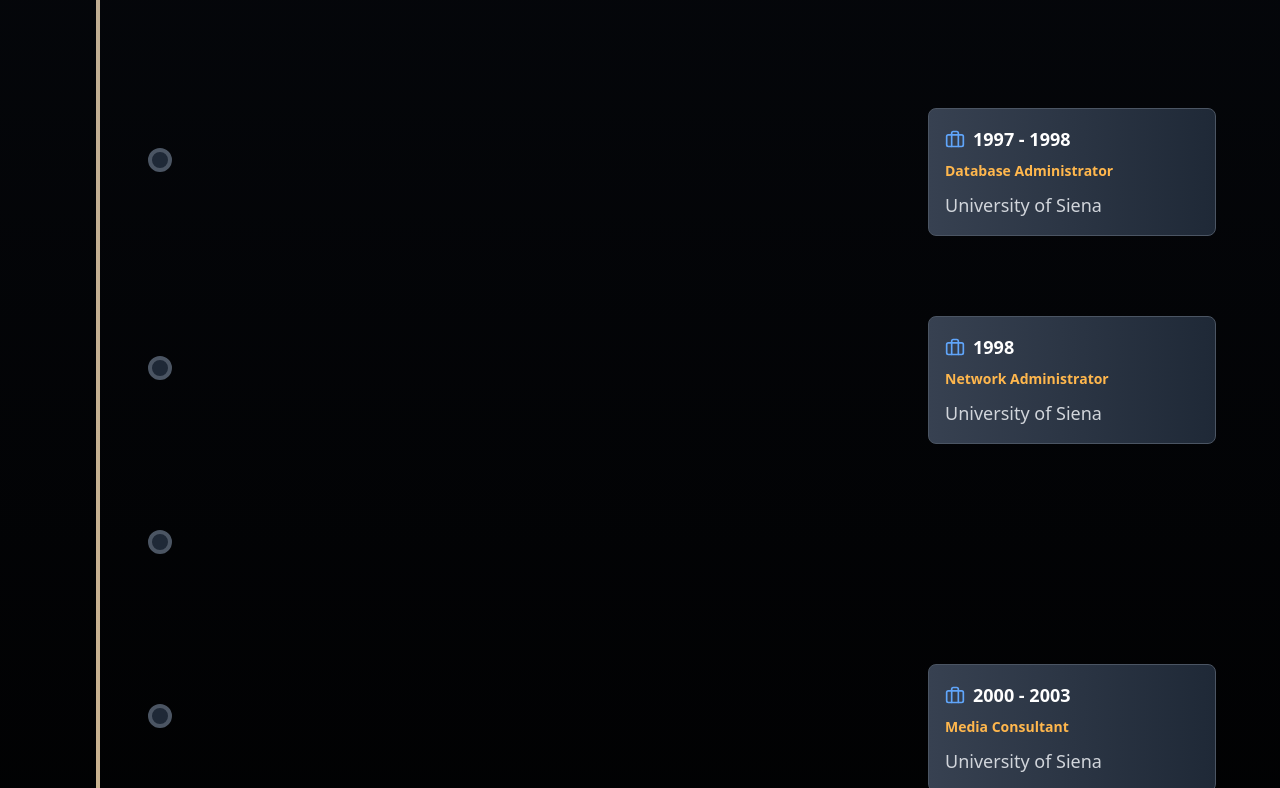
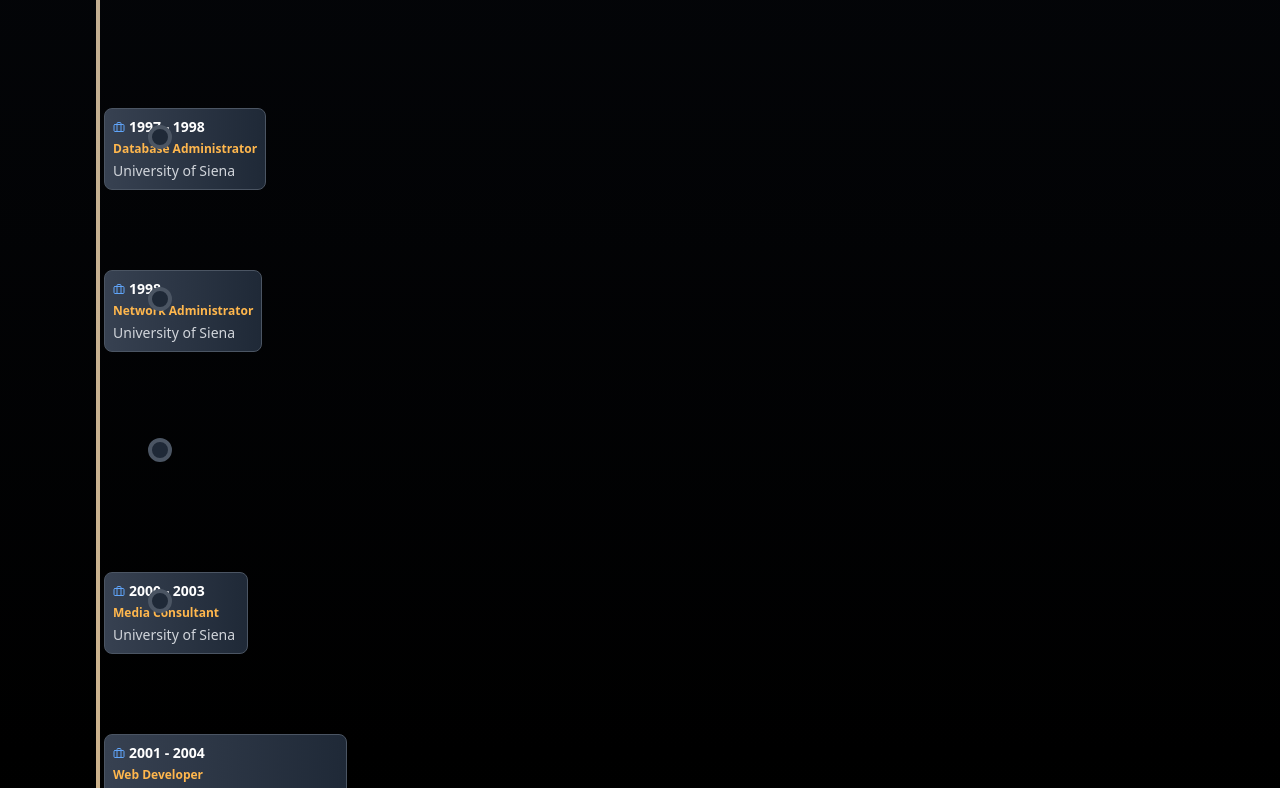
Before and after one commit to tatablack/career, a React (Vite) app: page / in a window 1280 px wide. Shown: the part 3192-3980 px from the top of the page. Built offline with nearby package versions, Linux system fonts and the light colour scheme.

Commit message:
Make job milestones 50% smaller and left-aligned

```diff
--- a/src/components/Timeline.tsx
+++ b/src/components/Timeline.tsx
@@ -116,16 +116,16 @@ const Timeline: React.FC<TimelineProps> = ({ onYearChange }) => {
     if (job.title) {
       return (
         <div>
-          <div className="font-bold text-orange-400 text-sm">
+          <div className="font-bold text-orange-400 text-xs">
             {job.title}
           </div>
-          <div className="text-lg text-gray-300 mt-2.5">
+          <div className="text-sm text-gray-300 mt-1">
             {job.company}
           </div>
         </div>
       );
     }
-    return <div className="text-lg text-gray-300">{job.company}</div>;
+    return <div className="text-sm text-gray-300">{job.company}</div>;
   };
 
   const getJobYearRange = (job: Job): string => {
@@ -142,20 +142,20 @@ const Timeline: React.FC<TimelineProps> = ({ onYearChange }) => {
   const renderGroupedJobs = (jobs: Job[], year: number) => {
     return (
       <div
-        className={`inline-block min-w-72 bg-gradient-to-l ${
+        className={`inline-block min-w-36 bg-gradient-to-l ${
           currentYear >= parseInt(jobs[0].startYear) && currentYear <= parseInt(jobs[0].endYear)
             ? 'from-blue-600 to-blue-700 shadow-lg shadow-blue-500/30'
             : 'from-gray-800 to-gray-700 hover:from-gray-700 hover:to-gray-600'
-        } rounded-lg p-4 border border-gray-600 transition-all duration-300 cursor-pointer hover:scale-105 hover:shadow-xl`}
+        } rounded-lg p-2 border border-gray-600 transition-all duration-300 cursor-pointer hover:scale-105 hover:shadow-xl`}
         onClick={() => handleJobClick(jobs[0])}
       >
-        <div className="flex items-center space-x-2 mb-2">
-          <Briefcase className="w-5 h-5 text-blue-400" />
-          <div className="text-lg font-bold text-white">{getJobYearRange(jobs[0])}</div>
+        <div className="flex items-center space-x-1 mb-1">
+          <Briefcase className="w-3 h-3 text-blue-400" />
+          <div className="text-sm font-bold text-white">{getJobYearRange(jobs[0])}</div>
         </div>
-        <div className="space-y-3">
+        <div className="space-y-1">
           {jobs.map((job, index) => (
-            <div key={index} className={index > 0 ? "pt-3 border-t border-gray-600" : ""}>
+            <div key={index} className={index > 0 ? "pt-1 border-t border-gray-600" : ""}>
               {renderJobText(job)}
             </div>
           ))}
@@ -166,21 +166,21 @@ const Timeline: React.FC<TimelineProps> = ({ onYearChange }) => {
 
   const renderSeparateJobs = (jobs: Job[], year: number) => {
     return (
-      <div className="flex flex-col space-y-3 min-w-72">
+      <div className="flex flex-col space-y-1 min-w-36">
         {jobs.map((job, index) => {
           return (
             <div
               key={index}
-              className={`w-full bg-gradient-to-l ${
+              className={`bg-gradient-to-l ${
                 currentYear >= parseInt(job.startYear) && currentYear <= parseInt(job.endYear)
                   ? 'from-blue-600 to-blue-700 shadow-lg shadow-blue-500/30'
                   : 'from-gray-800 to-gray-700 hover:from-gray-700 hover:to-gray-600'
-              } rounded-lg p-4 border border-gray-600 transition-all duration-300 cursor-pointer hover:scale-105 hover:shadow-xl`}
+              } rounded-lg p-2 border border-gray-600 transition-all duration-300 cursor-pointer hover:scale-105 hover:shadow-xl`}
               onClick={() => handleJobClick(job)}
             >
-              <div className="flex items-center space-x-2 mb-2">
-                <Briefcase className="w-5 h-5 text-blue-400" />
-                <div className="text-lg font-bold text-white">{getJobYearRange(job)}</div>
+              <div className="flex items-center space-x-1 mb-1">
+                <Briefcase className="w-3 h-3 text-blue-400" />
+                <div className="text-sm font-bold text-white">{getJobYearRange(job)}</div>
               </div>
               <div>
                 {renderJobText(job)}
@@ -323,8 +323,8 @@ const Timeline: React.FC<TimelineProps> = ({ onYearChange }) => {
 
                 {/* Job Milestones - Right Side */}
                 {jobMilestones.length > 0 && (
-                  <div className="ml-auto pl-2">
-                    <div className="text-left space-y-3">
+                  <div className="pl-2">
+                    <div className="text-left space-y-1">
                       {/* Render jobs with same end year in a single box */}
                       {sameEndYear.length > 0 && renderGroupedJobs(sameEndYear, year)}
 
```
